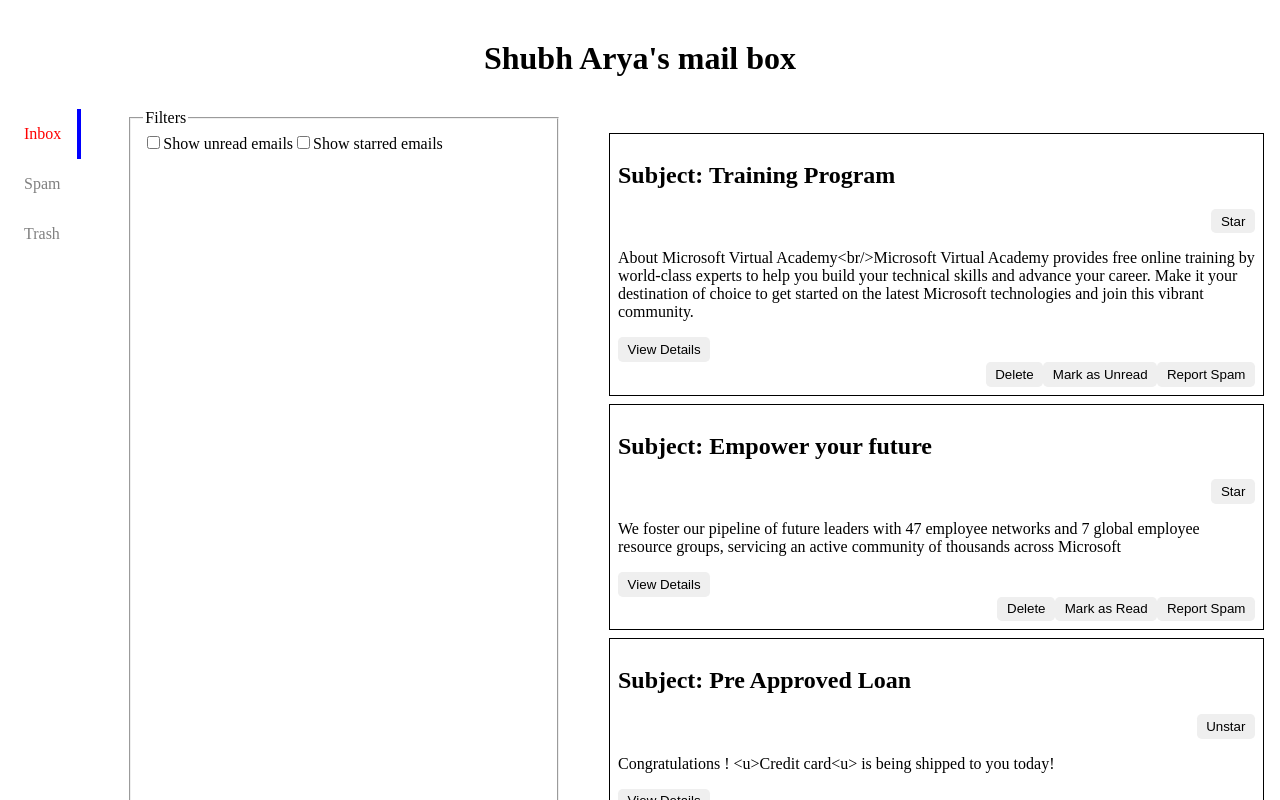
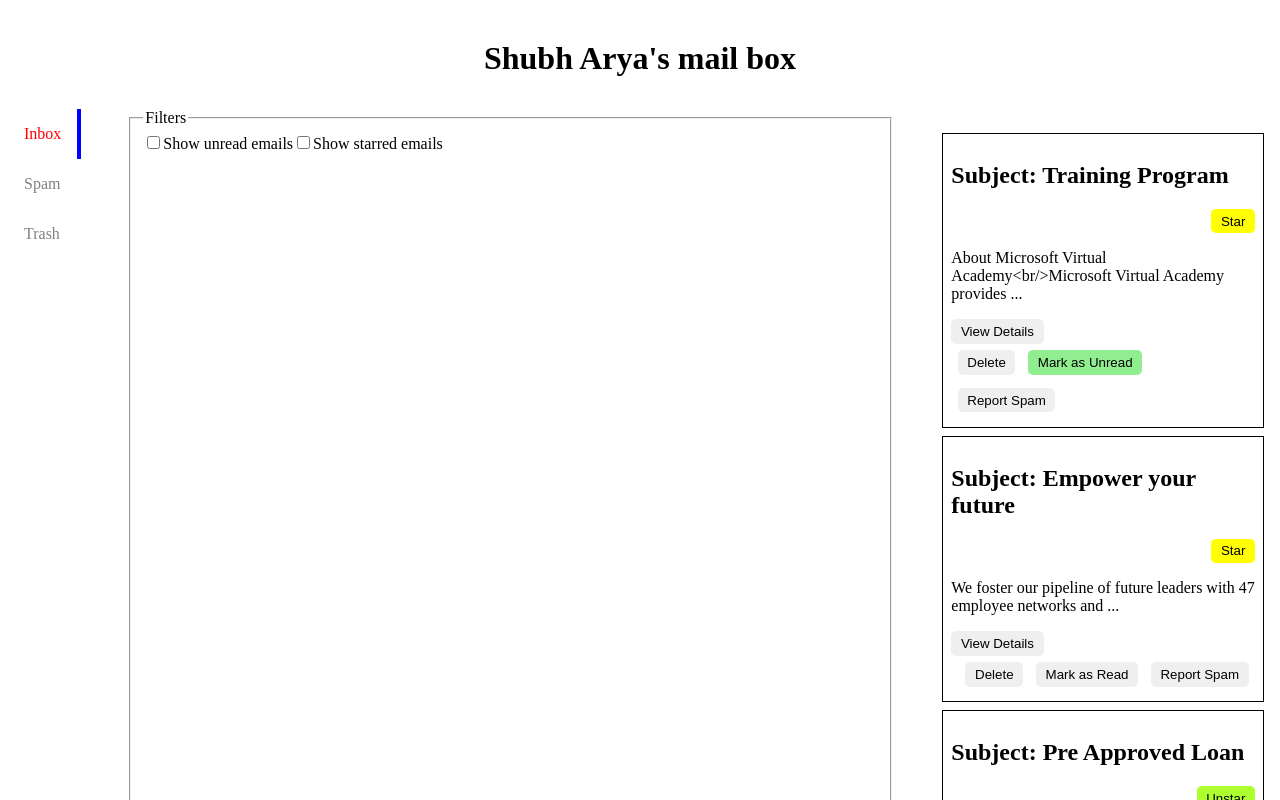
Before and after one commit to shubh-37/email-box, a React (Vite) app: page / in a window 1280 px wide. Shown: the top 800 px of the page. Built offline with nearby package versions, Linux system fonts and the light colour scheme.

Commit message:
styling to buttons and restricted content size

```diff
--- a/src/components/DisplayMail.jsx
+++ b/src/components/DisplayMail.jsx
@@ -14,14 +14,14 @@ export default function DisplayMail({ mail, detail }) {
       <div className="sub-star">
         <h2>Subject: {subject}</h2>
         {detail ? (
-          <button onClick={() => dispatch({ type: "STAR", payload: mId })} className="is-star">
+          <button style = {{backgroundColor: isStarred ? "greenyellow": "yellow" }}onClick={() => dispatch({ type: "STAR", payload: mId })} className="is-star">
             {isStarred ? "Unstar" : "Star"}
           </button>
         ) : (
           <></>
         )}
       </div>
-      <p>{content}</p>
+      <p>{content.length > 70 ? `${content.substring(0,71)}...` : content}</p>
       {detail ? (
         <Link to={`/email/${mId}`}>
           <button>View Details</button>
@@ -31,11 +31,11 @@ export default function DisplayMail({ mail, detail }) {
       )}
       {detail ? (
         <div className="buttons">
-          <button onClick={() => onDeleteHandler(mId)}>Delete</button>
-          <button onClick={() => dispatch({ type: "READ", payload: mId })}>
+          <button style ={{margin: "0.4rem"}} onClick={() => onDeleteHandler(mId)}>Delete</button>
+          <button style ={{margin: "0.4rem", backgroundColor: !unread ? "lightgreen": ""}} onClick={() => dispatch({ type: "READ", payload: mId })}>
             {unread ? "Mark as Read" : "Mark as Unread"}
           </button>
-          <button onClick={() => dispatch({ type: "SPAM", payload: mId })}>
+          <button style ={{margin: "0.4rem", backgroundColor: isSpam ? "red": "", color: isSpam ? "white" : ""}} onClick={() => dispatch({ type: "SPAM", payload: mId })}>
             {isSpam ? "Spam Reported" : "Report Spam"}
           </button>
         </div>
```
